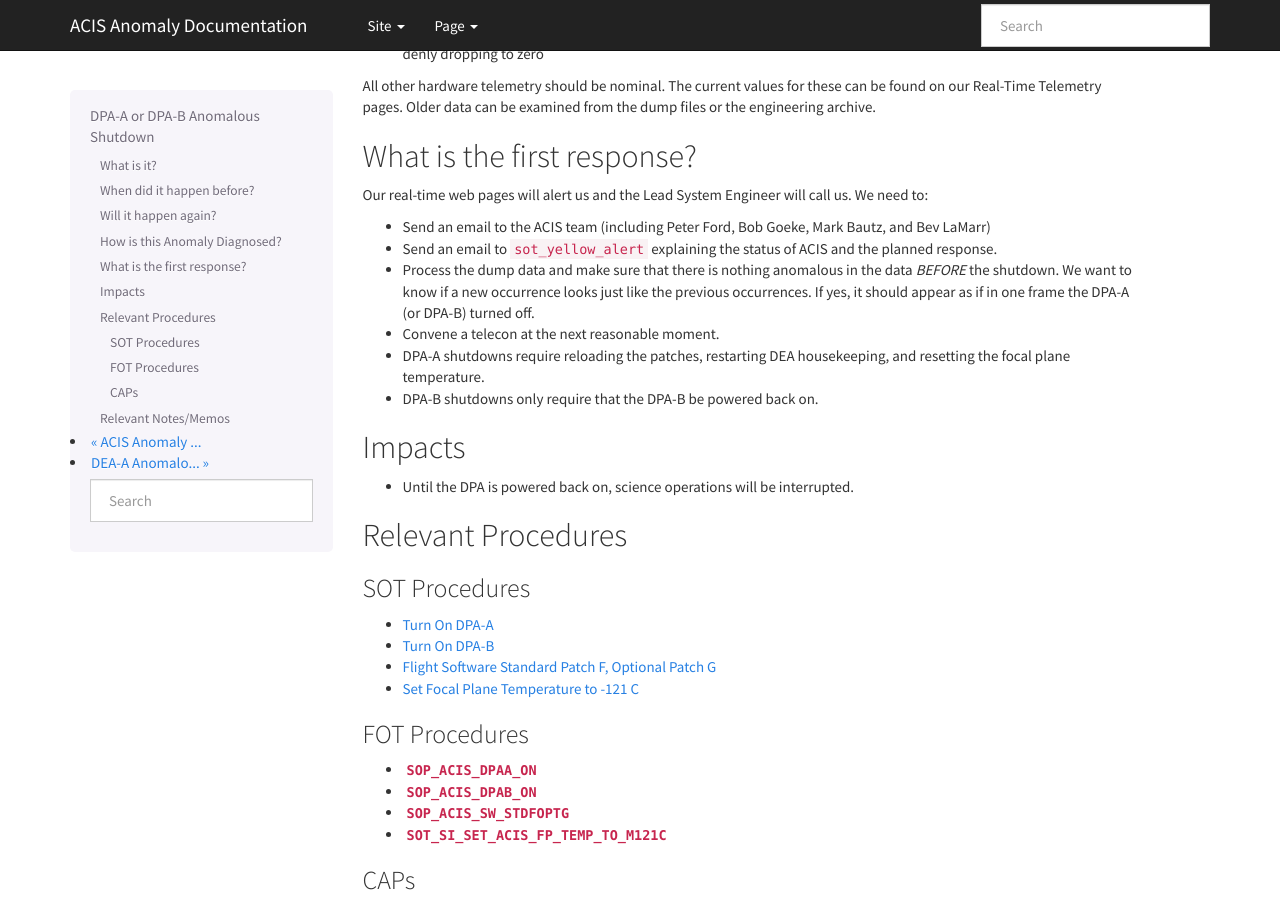
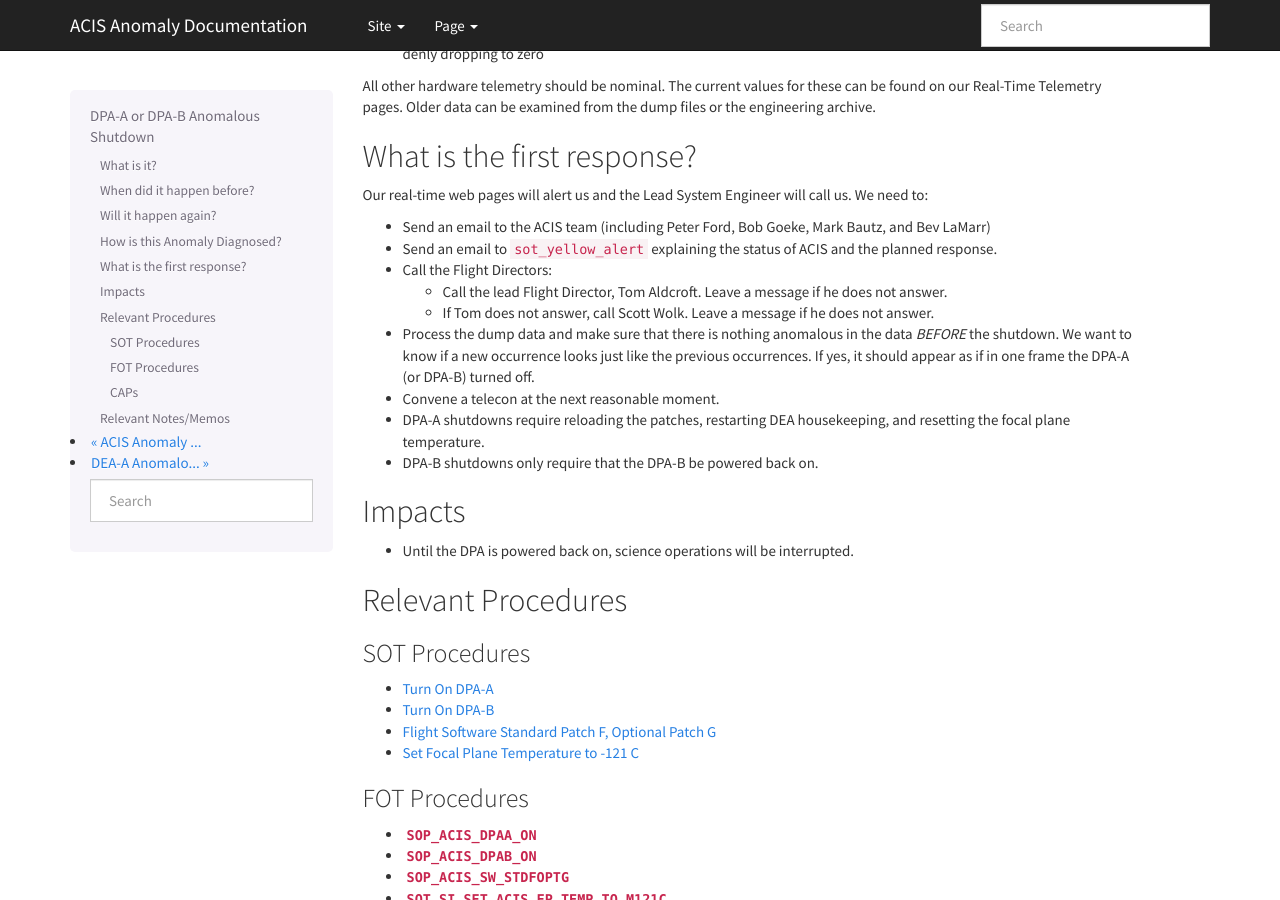
Before and after one commit to acisops/acis_anomaly_pages, a Sphinx documentation site: the page built from source/dpa_shutdown.rst, in a window 1280 px wide and 900 px high, scrolled down 711 px. Built offline with Sphinx 7.4.7, drawn with Linux system fonts in a browser that asks for light colours.

Commit message:
Add in flight director calls

```diff
--- a/source/dpa_shutdown.rst
+++ b/source/dpa_shutdown.rst
@@ -50,6 +50,11 @@ Our real-time web pages will alert us and the Lead System Engineer will call us.
 
 * Send an email to the ACIS team (including Peter Ford, Bob Goeke, Mark Bautz, and Bev LaMarr)
 * Send an email to ``sot_yellow_alert`` explaining the status of ACIS and the planned response.
+* Call the Flight Directors:
+
+  - Call the lead Flight Director, Tom Aldcroft. Leave a message if he does not answer.
+  - If Tom does not answer, call Scott Wolk. Leave a message if he does not answer.
+
 * Process the dump data and make sure that there is nothing anomalous in the data *BEFORE*
   the shutdown. We want to know if a new occurrence looks just like the previous occurrences.
   If yes, it should appear as if in one frame the DPA-A (or DPA-B) turned off.
```
